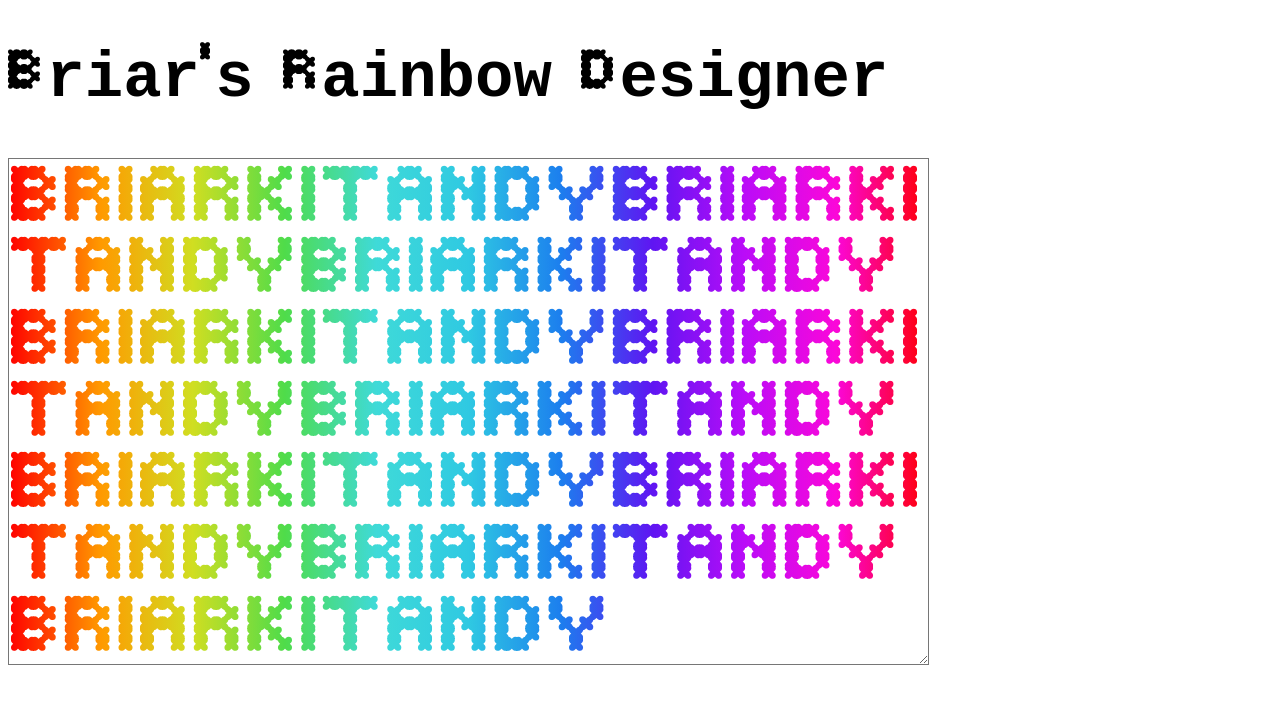
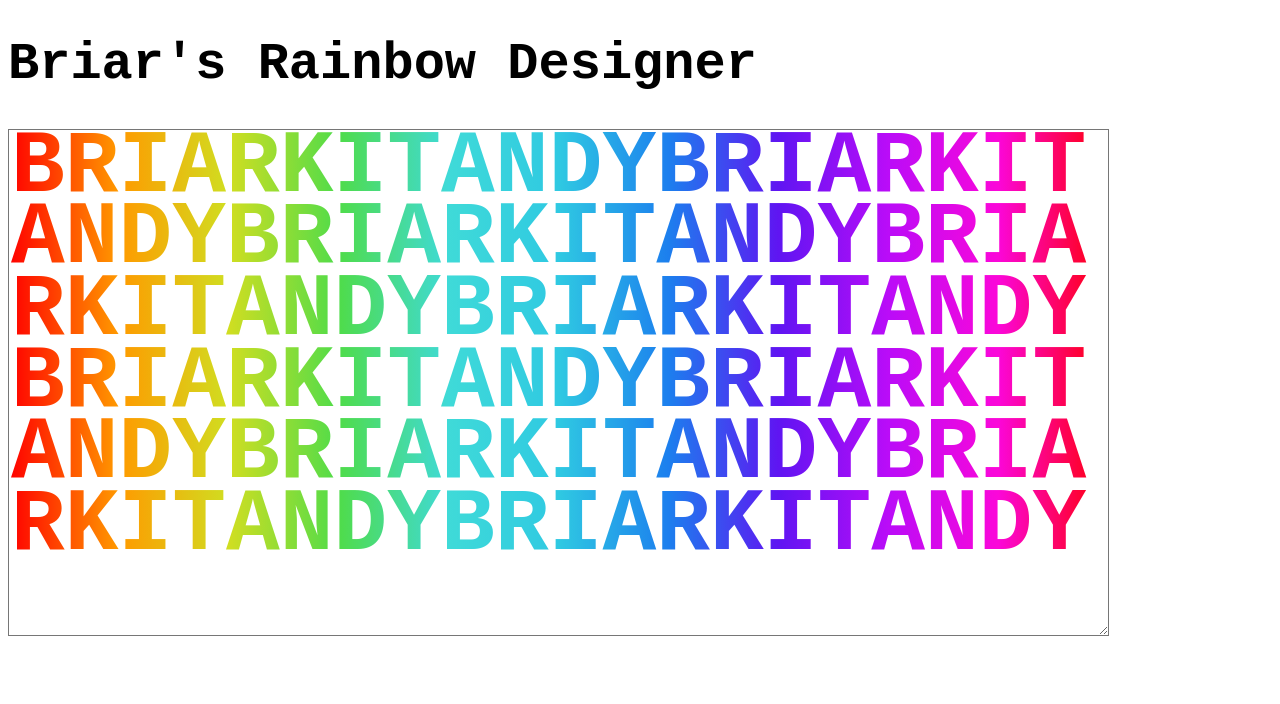
Before and after one commit to andypea/rainbowdesigner, a plain HTML site: page index.html in a window 1280 px wide. Drawn offline with Linux system fonts and the light colour scheme.

Commit message:
Just use monospace

```diff
--- a/index.html
+++ b/index.html
@@ -6,7 +6,7 @@
     <link href="hovdenstitch-yzevo.css" rel="stylesheet" type="text/css">
   </head>
   <body spellcheck="false">
-    <h1 style="font-family: 'hovden_stitchregular', monospace; font-size: 4em">
+    <h1 style="font-family: monospace; font-size: 4em">
       Briar's Rainbow Designer
     </h1>
     <textarea
@@ -28,7 +28,7 @@
           padding-box text;
         font-size: 7vw;
         font-weight: bolder;
-        font-family: 'hovden_stitchregular', space;
+        font-family: monospace;
         -webkit-text-fill-color: transparent;
         spellcheck: false;
         line-height: 0.8;
```
